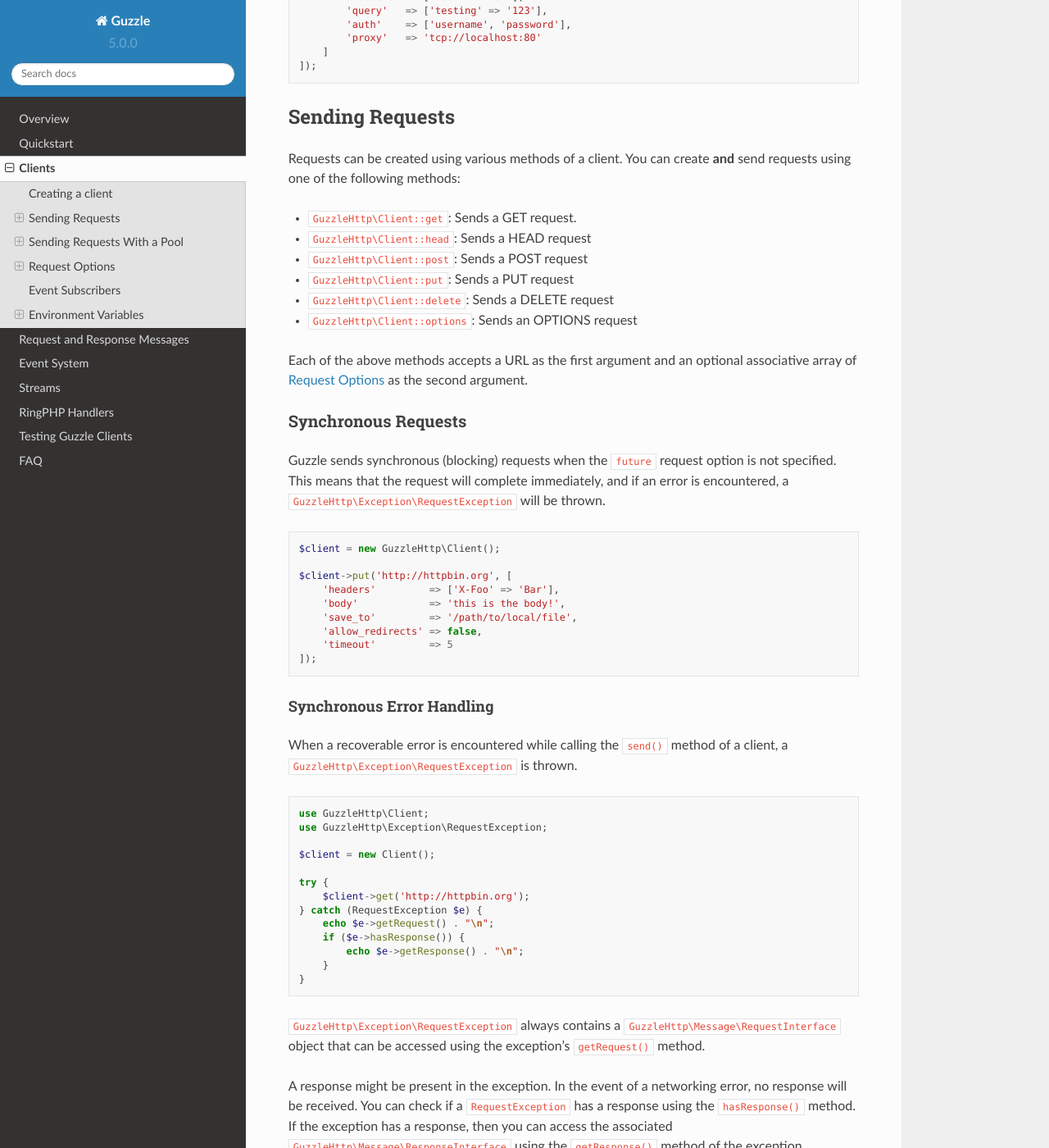
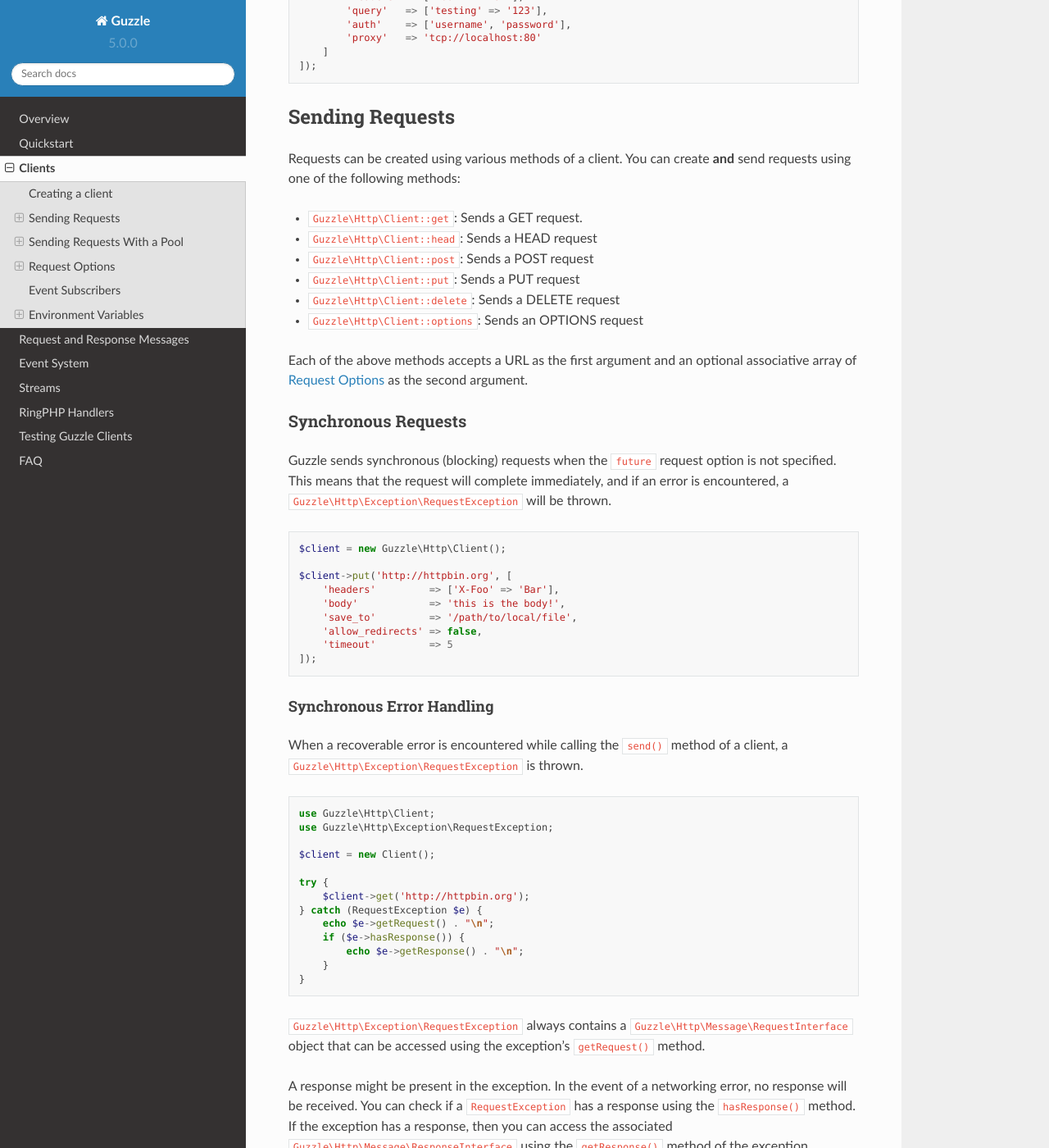
Before and after one commit to guzzle/guzzle, a Sphinx documentation site: the page built from docs/clients.rst, in a window 1280 px wide and 1400 px high, scrolled down 1236 px. Shown: the whole window at 82% size. Built offline with Sphinx 7.4.7 and the Read the Docs theme 2.0.0, drawn with Linux system fonts in a browser that asks for light colours; some of the changed text lies outside the part shown.

Commit message:
The Namespace needs to be fixed
I didn't change the Pool or Ring.

```diff
--- a/docs/clients.rst
+++ b/docs/clients.rst
@@ -38,7 +38,7 @@
 
 message_factory
     Specifies the factory used to create HTTP requests and responses
-    (``GuzzleHttp\Message\MessageFactoryInterface``).
+    (``Guzzle\Http\Message\MessageFactoryInterface``).
 
 defaults
     Associative array of :ref:`request-options` that are applied to every
@@ -55,7 +55,7 @@
 
 .. code-block:: php
 
-    use GuzzleHttp\Client;
+    use Guzzle\Http\Client;
 
     $client = new Client([
         'base_url' => ['https://api.twitter.com/{version}/', ['version' => 'v1.1']],
@@ -73,12 +73,12 @@
 Requests can be created using various methods of a client. You can create
 **and** send requests using one of the following methods:
 
-- ``GuzzleHttp\Client::get``: Sends a GET request.
-- ``GuzzleHttp\Client::head``: Sends a HEAD request
-- ``GuzzleHttp\Client::post``: Sends a POST request
-- ``GuzzleHttp\Client::put``: Sends a PUT request
-- ``GuzzleHttp\Client::delete``: Sends a DELETE request
-- ``GuzzleHttp\Client::options``: Sends an OPTIONS request
+- ``Guzzle\Http\Client::get``: Sends a GET request.
+- ``Guzzle\Http\Client::head``: Sends a HEAD request
+- ``Guzzle\Http\Client::post``: Sends a POST request
+- ``Guzzle\Http\Client::put``: Sends a PUT request
+- ``Guzzle\Http\Client::delete``: Sends a DELETE request
+- ``Guzzle\Http\Client::options``: Sends an OPTIONS request
 
 Each of the above methods accepts a URL as the first argument and an optional
 associative array of :ref:`request-options` as the second argument.
@@ -88,12 +88,12 @@
 
 Guzzle sends synchronous (blocking) requests when the ``future`` request option
 is not specified. This means that the request will complete immediately, and if
-an error is encountered, a ``GuzzleHttp\Exception\RequestException`` will be
+an error is encountered, a ``Guzzle\Http\Exception\RequestException`` will be
 thrown.
 
 .. code-block:: php
 
-    $client = new GuzzleHttp\Client();
+    $client = new Guzzle\Http\Client();
 
     $client->put('http://httpbin.org', [
         'headers'         => ['X-Foo' => 'Bar'],
@@ -107,12 +107,12 @@
 ~~~~~~~~~~~~~~~~~~~~~~~~~~
 
 When a recoverable error is encountered while calling the ``send()`` method of
-a client, a ``GuzzleHttp\Exception\RequestException`` is thrown.
+a client, a ``Guzzle\Http\Exception\RequestException`` is thrown.
 
 .. code-block:: php
 
-    use GuzzleHttp\Client;
-    use GuzzleHttp\Exception\RequestException;
+    use Guzzle\Http\Client;
+    use Guzzle\Http\Exception\RequestException;
 
     $client = new Client();
 
@@ -125,15 +125,15 @@
         }
     }
 
-``GuzzleHttp\Exception\RequestException`` always contains a
-``GuzzleHttp\Message\RequestInterface`` object that can be accessed using the
+``Guzzle\Http\Exception\RequestException`` always contains a
+``Guzzle\Http\Message\RequestInterface`` object that can be accessed using the
 exception's ``getRequest()`` method.
 
 A response might be present in the exception. In the event of a networking
 error, no response will be received. You can check if a ``RequestException``
 has a response using the ``hasResponse()`` method. If the exception has a
 response, then you can access the associated
-``GuzzleHttp\Message\ResponseInterface`` using the ``getResponse()`` method of
+``Guzzle\Http\Message\ResponseInterface`` using the ``getResponse()`` method of
 the exception.
 
 Asynchronous Requests
@@ -141,7 +141,7 @@
 
 You can send asynchronous requests by setting the ``future`` request option
 to ``true`` (or a string that your handler understands). This creates a
-``GuzzleHttp\Message\FutureResponse`` object that has not yet completed. Once
+``Guzzle\Http\Message\FutureResponse`` object that has not yet completed. Once
 you have a future response, you can use a promise object obtained by calling
 the ``then`` method of the response to take an action when the response has
 completed or encounters an error.
@@ -222,9 +222,9 @@
 
 If the ``exceptions`` request option is not set to ``false``, then exceptions
 are thrown for HTTP protocol errors as well:
-``GuzzleHttp\Exception\ClientErrorResponseException`` for 4xx level HTTP
-responses and ``GuzzleHttp\Exception\ServerException`` for 5xx level responses,
-both of which extend from ``GuzzleHttp\Exception\BadResponseException``.
+``Guzzle\Http\Exception\ClientErrorResponseException`` for 4xx level HTTP
+responses and ``Guzzle\Http\Exception\ServerException`` for 5xx level responses,
+both of which extend from ``Guzzle\Http\Exception\BadResponseException``.
 
 Creating Requests
 -----------------
```
